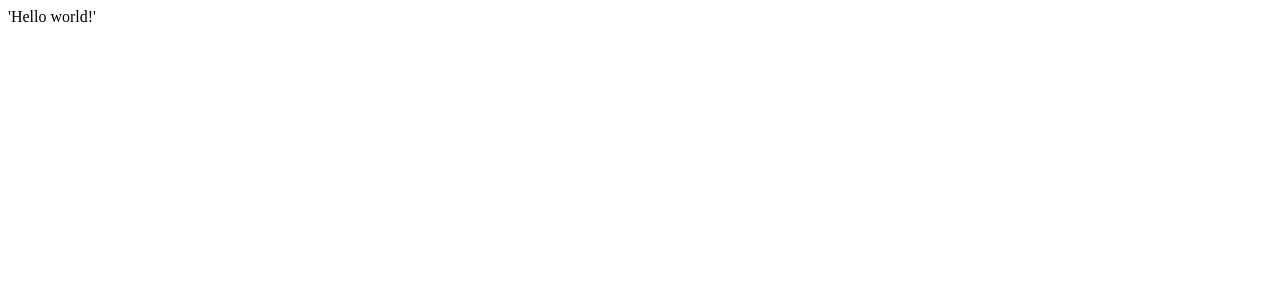
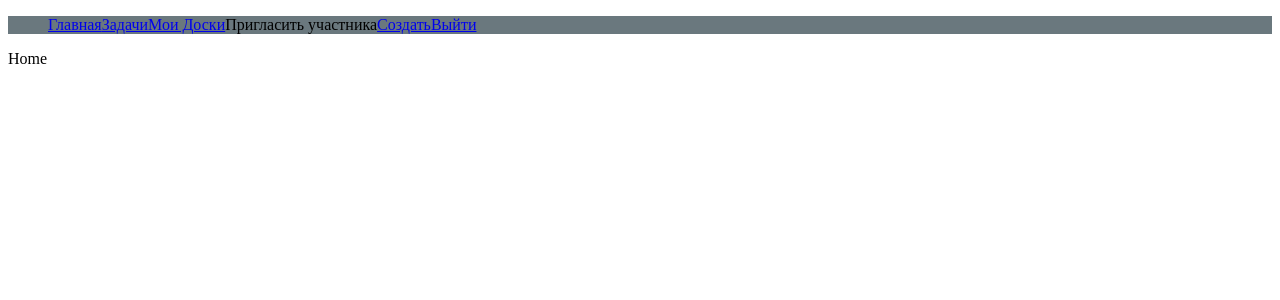
Before and after one commit to valogus/Whatman, a React (Create React App) app in the folder react-app/: page / in a window 1280 px wide. Shown: the top 300 px of the page. Built offline with nearby package versions, Linux system fonts and the light colour scheme.

Commit message:
start make navbar

```diff
--- a/react-app/src/App.js
+++ b/react-app/src/App.js
@@ -1,9 +1,18 @@
+import React from 'react';
+import { Routes, Route } from 'react-router-dom';
+import Layout from './Components/Layout/Layout'
+import Home from './Components/Home/Home'
+
 
 function App() {
   return (
-    <div className="App">
-      'Hello world!'
-    </div>
+    <>
+      <Routes>
+        <Route path="/" element={<Layout />} >
+          <Route index element={<Home />} />
+        </Route>
+      </Routes>
+    </>
   );
 }
 
--- /dev/null
+++ b/react-app/src/Components/Home/Home.jsx
@@ -0,0 +1,8 @@
+import React from 'react'
+import Navbar from '../Navbar/Navbar'
+export default function Home() {
+  return (<>
+    <div>Home</div>
+  </>
+  )
+}
--- /dev/null
+++ b/react-app/src/Components/Layout/Layout.jsx
@@ -0,0 +1,12 @@
+import React from 'react'
+import { Outlet } from 'react-router-dom'
+import Navbar from '../Navbar/Navbar'
+
+export default function Layout() {
+  return (
+    <>
+      <Navbar></Navbar>
+      <Outlet></Outlet>
+    </ >
+  )
+}
--- /dev/null
+++ b/react-app/src/Components/Navbar/Navbar.jsx
@@ -0,0 +1,42 @@
+import React from 'react'
+import { NavLink } from 'react-router-dom';
+
+import style from './style.module.css'
+
+export default function Navbar() {
+  return (
+    <>
+      <ul className={style.nav_wrap}>
+        <li>
+          {' '}
+          <NavLink to="/" className={style}>
+            Главная{' '}
+          </NavLink>
+        </li>{' '}
+        <li>
+          {' '}
+          <NavLink to="/statistic" className={style}>
+            Задачи
+          </NavLink>
+        </li>{' '}
+        <li>
+          {' '}
+          <NavLink to="/top" className={style}>
+            Мои Доски
+          </NavLink>
+        </li>{' '}
+        Пригласить участника
+        <li>
+          <NavLink onClick={console.log('Создать')} to="api/" className={style}>
+            Создать
+          </NavLink>
+        </li>
+        <li>
+          <NavLink onClick={console.log('Logout')} to="api/signup" className={style}>
+            Выйти
+          </NavLink>
+        </li>
+      </ul>
+    </>
+  )
+}
--- /dev/null
+++ b/react-app/src/Components/Navbar/style.module.css
@@ -0,0 +1,15 @@
+.nav_wrap {
+  display: flex;
+  flex-direction: row;
+  align-items: center;
+  list-style: none;
+  background-color: #6A787E;
+}
+
+.nav_ul {
+  margin: 0;
+  padding: 0;
+  height: 50px;
+  display: flex;
+  justify-content: space-around;
+}
--- a/react-app/src/index.js
+++ b/react-app/src/index.js
@@ -1,9 +1,12 @@
 import React from 'react';
 import ReactDOM from 'react-dom/client';
+import { BrowserRouter } from "react-router-dom";
 import App from './App';
 
 
 const root = ReactDOM.createRoot(document.getElementById('root'));
 root.render(
+    <BrowserRouter>
     <App />
+    </BrowserRouter>
 );
```
Also changed, not shown: react-app/src/Components/Header/Header.jsx (added, +42 -0 lines), react-app/public/style.css (added), 1 other file (tests, documents, lock files or other folders).
